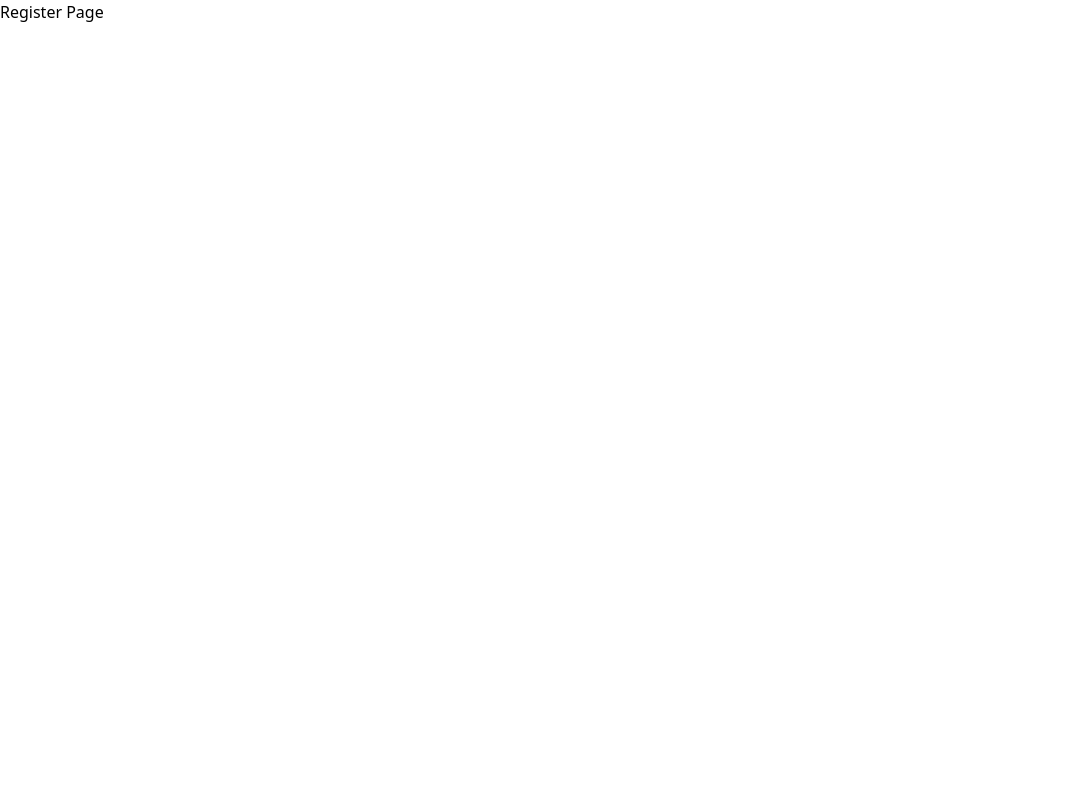
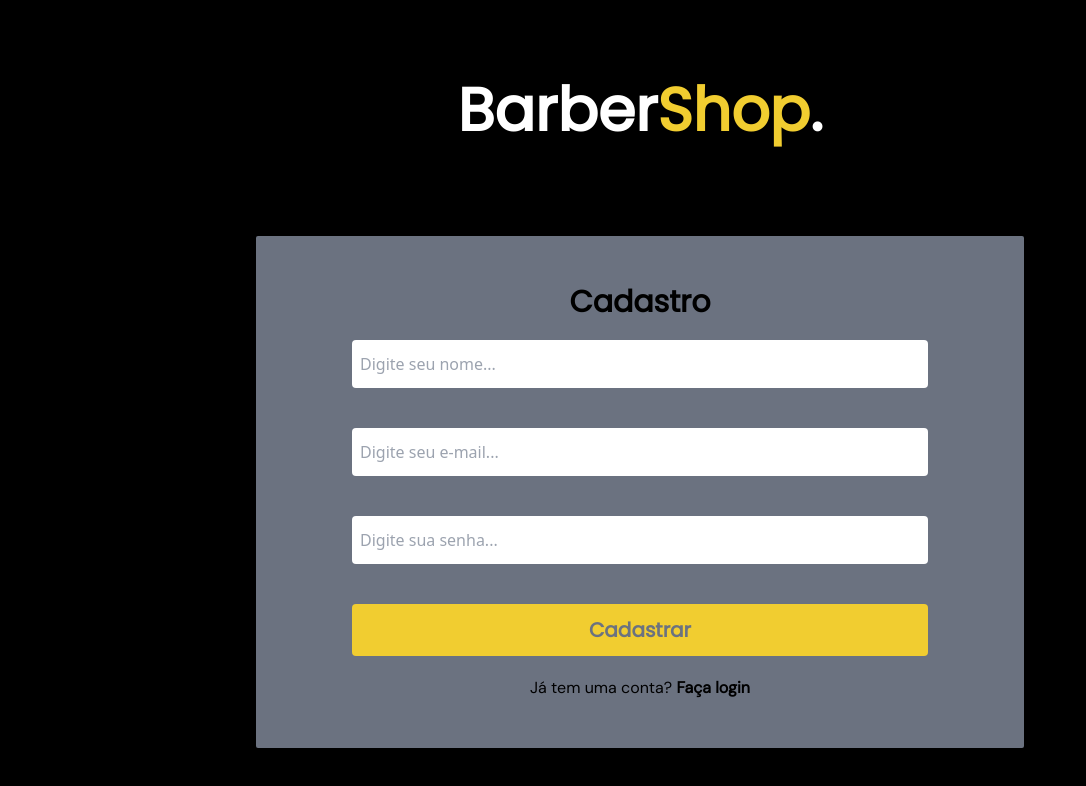
Before and after one commit to danielfelix45/barberShop-app-REACT, a React (Vite) app: page /register in a window 1280 px wide. Shown: the top 786 px of the page, without its empty margins (0-1086 px from the left). Built offline with nearby package versions, Linux system fonts and the light colour scheme.

Commit message:
Add login page and register page

```diff
--- a/src/components/Header/index.tsx
+++ b/src/components/Header/index.tsx
@@ -5,8 +5,8 @@ export function Header(){
   return(
     <div className="flex justify-center w-full bg-black">
       <nav className="flex justify-between w-full max-w-7xl mx-auto p-4 md:p-0 md:py-8">
-        <div className="flex items-center text-white text-xl md:text-3xl font-bold font-poppins">
-          <Link to={'#'}>Barber<span className="text-[#f1cd30]">Shop</span>.</Link>
+        <div className="flex items-center text-white text-xl md:text-4xl font-bold font-poppins">
+          <Link to={'#'}>Barber<span className="text-new-yellow">Shop</span>.</Link>
         </div>
 
         <Link to={'/login'}>
--- a/src/pages/home/index.tsx
+++ b/src/pages/home/index.tsx
@@ -4,7 +4,7 @@ export function Home() {
   return (
     <div className="w-full h-screen bg-gray-500 px-2">
       <div className="flex flex-col items-center w-full max-w-6xl mx-auto">
-        <h2 className="text-3xl md:text-5xl text-black font-poppins font-semibold mt-20 mb-24">CLientes</h2>
+        <h2 className="text-3xl md:text-5xl text-black font-poppins font-semibold mt-20 mb-24">Lista de CLientes</h2>
 
         <div className='flex w-full items-center justify-center md:justify-end  mb-8'>
           <input className='px-2 py-2 rounded w-72 outline-none' type="text" placeholder='Procurar...' />
--- a/src/pages/login/index.tsx
+++ b/src/pages/login/index.tsx
@@ -1,6 +1,32 @@
+import { Link } from "react-router-dom";
 
 export function Login() {
   return (
-    <h1>Login Page</h1>
+    <div className="flex flex-col items-center w-full h-screen bg-black">
+
+      <div className="flex items-center text-white text-xl md:text-6xl font-bold font-poppins mt-20">
+        <Link to={'/'}>Barber<span className="text-new-yellow">Shop</span>.</Link>
+      </div>
+
+      <div className="flex flex-col items-center justify-center w-full max-w-3xl mx-auto bg-gray-500 mt-28 py-12 rounded-sm">
+        <h2 className="font-poppins font-semibold text-3xl mb-5">Login</h2>
+        <form className="flex flex-col justify-center w-full max-w-xl gap-10">
+          <input
+            className="py-3 px-2 rounded outline-none"
+            type="email"
+            placeholder="Digite seu e-mail..."
+          />
+          <input
+            className="py-3 px-2 rounded outline-none"
+            type="password"
+            placeholder="Digite sua senha..."
+          />
+          <button className="bg-new-yellow py-3 px-2 rounded font-poppins font-bold text-xl text-gray-500">Acessar</button>
+        </form>
+
+        <p className="font-dm-sans font-medium text-base mt-5">Ainda não tem uma conta? <a className="font-bold" href="/register">Faça seu cadastro</a></p>
+      </div>
+
+    </div>
   )
 }
--- a/src/pages/register/index.tsx
+++ b/src/pages/register/index.tsx
@@ -1,6 +1,37 @@
+import { Link } from "react-router-dom";
 
 export function Register() {
   return (
-    <h1>Register Page</h1>
+    <div className="flex flex-col items-center w-full h-screen bg-black">
+
+      <div className="flex items-center text-white text-xl md:text-6xl font-bold font-poppins mt-20">
+        <Link to={'/'}>Barber<span className="text-new-yellow">Shop</span>.</Link>
+      </div>
+
+      <div className="flex flex-col items-center justify-center w-full max-w-3xl mx-auto bg-gray-500 mt-24 py-12 rounded-sm">
+        <h2 className="font-poppins font-semibold text-3xl mb-5">Cadastro</h2>
+        <form className="flex flex-col w-full max-w-xl gap-10">
+          <input
+            className="py-3 px-2 rounded outline-none"
+            type="text"
+            placeholder="Digite seu nome..."
+          />
+          <input
+            className="py-3 px-2 rounded outline-none"
+            type="email"
+            placeholder="Digite seu e-mail..."
+          />
+          <input
+            className="py-3 px-2 rounded outline-none"
+            type="password"
+            placeholder="Digite sua senha..."
+          />
+          <button className="bg-new-yellow py-3 px-2 rounded font-poppins font-bold text-xl text-gray-500">Cadastrar</button>
+        </form>
+
+        <p className="font-dm-sans font-medium text-base mt-5">Já tem uma conta? <a className="font-bold" href="/login">Faça login</a></p>
+      </div>
+
+    </div>
   )
 }
--- a/tailwind.config.js
+++ b/tailwind.config.js
@@ -6,6 +6,9 @@ export default {
   ],
   theme: {
     extend: {
+      colors: {
+        'new-yellow': '#f1cd30'
+      },
       fontFamily: {
         'dm-sans': 'DM Sans',
         'poppins': 'Poppins'
```
